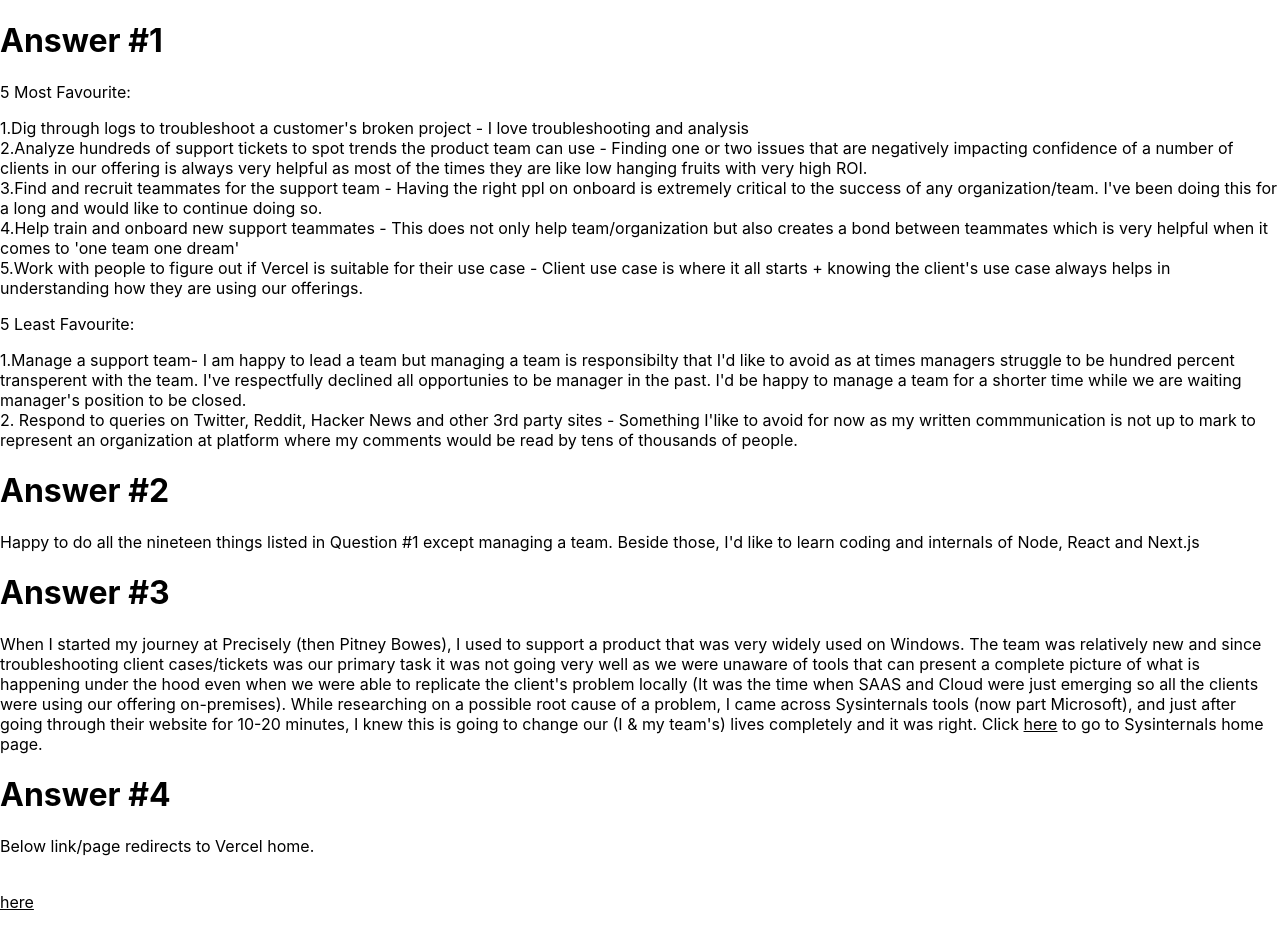
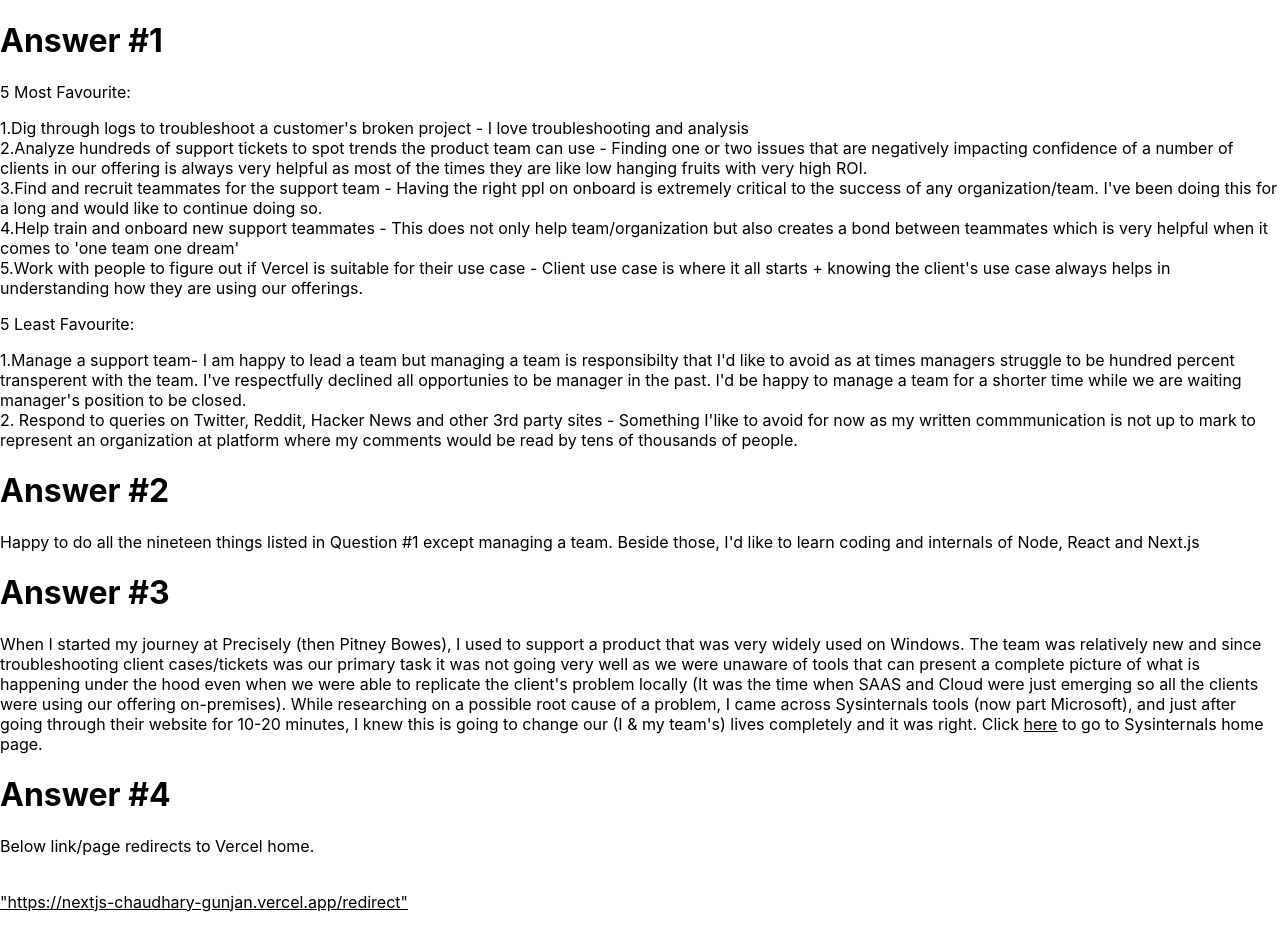
Before and after one commit to Chaudhary-Gunjan/nextjs, a Next.js app: page /familiarisation in a window 1280 px wide. Shown: the top 938 px of the page. Built offline with nearby package versions, Linux system fonts and the light colour scheme.

Commit message:
Update familiarisation.js

```diff
--- a/pages/familiarisation.js
+++ b/pages/familiarisation.js
@@ -23,7 +23,7 @@
 
  <h1>Answer #4</h1>
  <p>Below link/page redirects to Vercel home.</p><br></br>
-  <a href="https://docs.microsoft.com/en-us/sysinternals/" rel="noreferrer"><u>here</u></a>
+  <a href="https://nextjs-chaudhary-gunjan.vercel.app/redirect" rel="noreferrer"><u>"https://nextjs-chaudhary-gunjan.vercel.app/redirect"</u></a>
  <br></br>
 
  <h1>Answer #5</h1>
```
